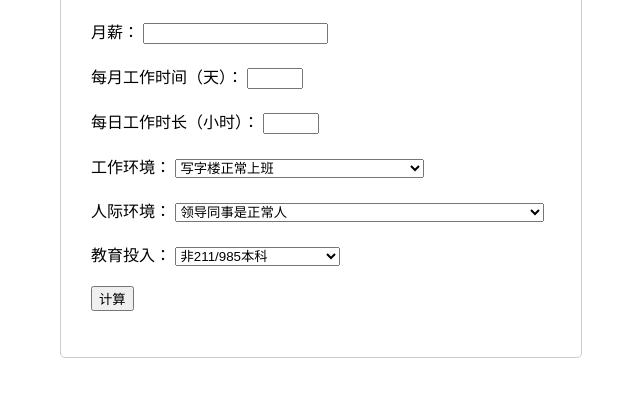
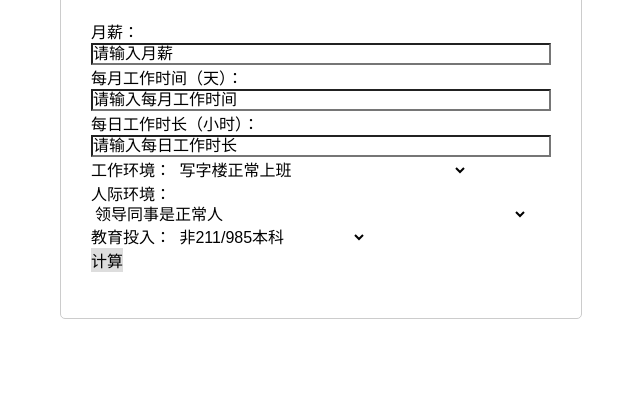
Before and after one commit to studyguy/Cost_performance_calculation, a plain HTML site: page index.html in a window 1280 px wide. Shown: the part 109-506 px from the top of the page, without its empty margins (319-959 px from the left). Drawn offline with nearby package versions, Linux system fonts and the light colour scheme.

Commit message:
Update index.html

```diff
--- a/index.html
+++ b/index.html
@@ -20,25 +20,27 @@
             margin-bottom: 20px;
         }
     </style>
+    <!-- 引入 Ant Design 样式表 -->
+    <link rel="stylesheet" href="https://cdn.jsdelivr.net/npm/antd/dist/antd.css">
 </head>
 <body>
     <div class="container">
         <h1>工作性价比计算器</h1>
-        <div class="input-group">
+        <div class="ant-form-item">
             <label for="salary">月薪：</label>
-            <input type="number" id="salary" required>
+            <input type="number" id="salary" class="ant-input" placeholder="请输入月薪">
         </div>
-        <div class="input-group">
+        <div class="ant-form-item">
             <label for="workDays">每月工作时间（天）：</label>
-            <input type="number" id="workDays" min="0" max="31" required>
+            <input type="number" id="workDays" class="ant-input" placeholder="请输入每月工作时间">
         </div>
-        <div class="input-group">
+        <div class="ant-form-item">
             <label for="workHours">每日工作时长（小时）：</label>
-            <input type="number" id="workHours" min="0" max="24" required>
+            <input type="number" id="workHours" class="ant-input" placeholder="请输入每日工作时长">
         </div>
-        <div class="input-group">
+        <div class="ant-form-item">
             <label for="workEnvironment">工作环境：</label>
-            <select id="workEnvironment">
+            <select id="workEnvironment" class="ant-select">
                 <option value="1">写字楼正常上班</option>
                 <option value="0.9">偶尔出差到别的正常环境</option>
                 <option value="0.8">偶尔出差到工厂、工地、郊区等</option>
@@ -47,9 +49,9 @@
                 <option value="0.5">需特别长时间（半年以上）跨省出差</option>
             </select>
         </div>
-        <div class="input-group">
+        <div class="ant-form-item">
             <label for="interpersonalEnvironment">人际环境：</label>
-            <select id="interpersonalEnvironment">
+            <select id="interpersonalEnvironment" class="ant-select">
                 <option value="1">领导同事是正常人</option>
                 <option value="0.9">领导要求很多</option>
                 <option value="0.8">领导要求很多、同事竞争激烈</option>
@@ -58,9 +60,9 @@
                 <option value="0.5">好几个领导要求很多、同事竞争激烈、奇葩同事多、异性少</option>
             </select>
         </div>
-        <div class="input-group">
+        <div class="ant-form-item">
             <label for="educationInvestment">教育投入：</label>
-            <select id="educationInvestment">
+            <select id="educationInvestment" class="ant-select">
                 <option value="0.8">非211/985本科</option>
                 <option value="1">211/985本科</option>
                 <option value="1.3">211/985本科+硕士</option>
@@ -69,7 +71,7 @@
                 <option value="2.2">211/985本科+海外博士</option>
             </select>
         </div>
-        <button onclick="calculateSalary()">计算</button>
+        <button class="ant-btn ant-btn-primary" onclick="calculateSalary()">计算</button>
         <p id="result"></p>
     </div>
     <script>
```
